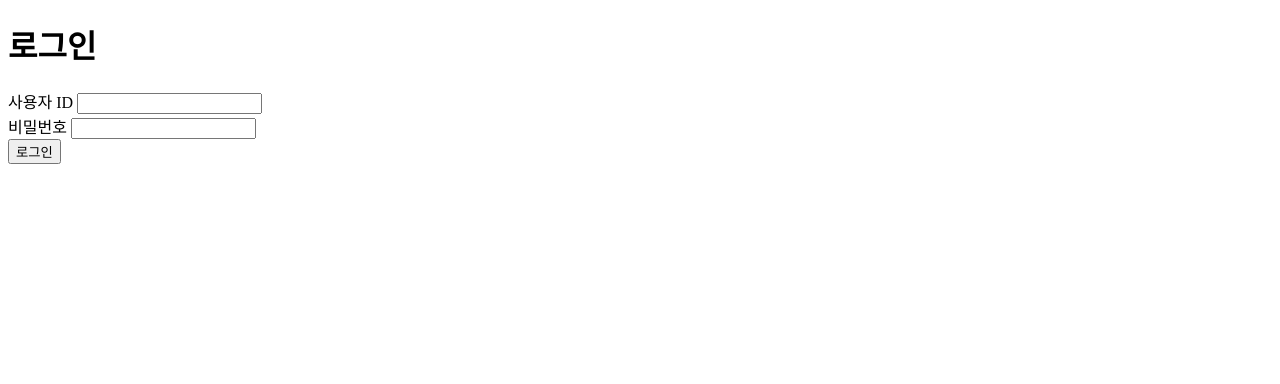
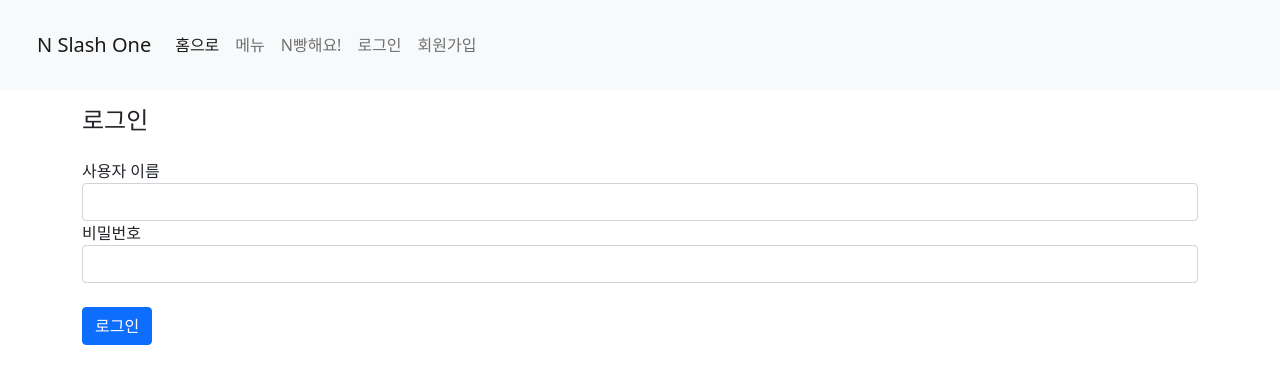
Before and after one commit to jaeyunim/nslashone, a Django app: page /users/login/ in a window 1280 px wide. Shown: the top 384 px of the page. Run offline with Django 3.2, Linux system fonts and the light colour scheme.

Commit message:
accounts 기능 추가

```diff
--- a/blog/templates/blog/post_detail.html
+++ b/blog/templates/blog/post_detail.html
@@ -8,7 +8,7 @@
     </div>
     {% endif %}
     <a href="{% url 'post_edit' pk=post.pk %}" class="btn btn-default">
-        <span class="glyphicon glyphicon-pencil"></span>
+        <span class="btn btn-primary">edit</span>
     </a>
     <h1>{{ post.title }}</h1>
     <p>{{ post.text|linebreaksbr }}</p>
--- a/blog/templates/blog/post_edit.html
+++ b/blog/templates/blog/post_edit.html
@@ -4,6 +4,6 @@
 <h1>New post</h1>
 <form method="POST" class="post-form">{% csrf_token %}
     {{ form.as_p }}
-    <button type="submit" class="save btn btn-default">Save</button>
+    <button type="submit" class="btn btn-primary">Save</button>
 </form>
 {% endblock %}
--- a/blog/templates/blog/post_list.html
+++ b/blog/templates/blog/post_list.html
@@ -1,6 +1,9 @@
 {% extends 'blog/base.html' %}
 
 {% block content %}
+<a href="{% url 'post_new' %}" class="top-menu">
+    <span class="btn btn-primary">글 올리기</span>
+</a>
 {% for post in posts %}
 <div class="post">
     <div class="date">
--- a/config/settings.py
+++ b/config/settings.py
@@ -40,7 +40,7 @@ DJANGO_APPS = [
 ]
 
 PROJECT_APPS = [
-    "users.apps.UsersConfig",
+    "users",
     "blog",
 ]
 
@@ -73,6 +73,7 @@ TEMPLATES = [
         },
     },
 ]
+
 
 WSGI_APPLICATION = "config.wsgi.application"
 
@@ -129,6 +130,6 @@ STATIC_ROOT = os.path.join(BASE_DIR, "static")
 
 AUTH_USER_MODEL = "users.User"
 
-""" 로그인, 로그아웃 """
+# 로그인 로그아웃
 LOGIN_REDIRECT_URL = "/"
 LOGOUT_REDIRECT_URL = "/"
--- /dev/null
+++ b/users/templates/users/base.html
@@ -0,0 +1,50 @@
+{% load static %}
+<!DOCTYPE html>
+<html lang="en">
+
+<head>
+    <meta charset="UTF-8">
+    <meta http-equiv="X-UA-Compatible" content="IE=edge">
+    <meta name="viewport" content="width=device-width, initial-scale=1.0">
+    <link href="https://cdn.jsdelivr.net/npm/bootstrap@5.1.3/dist/css/bootstrap.min.css" rel="stylesheet"
+        integrity="sha384-1BmE4kWBq78iYhFldvKuhfTAU6auU8tT94WrHftjDbrCEXSU1oBoqyl2QvZ6jIW3" crossorigin="anonymous">
+    <link rel="stylesheet" href="{% static 'css/blog.css' %}">
+    <link href="//fonts.googleapis.com/css?family=Lobster&subset=latin,latin-ext" rel="stylesheet" type="text/css">
+    <title>Document</title>
+</head>
+
+<body>
+    <!-- nav bar -->
+    <nav class="navbar navbar-expand-lg navbar-light bg-light" style="padding: 25px;">
+        <div class="container-fluid">
+            <a class="navbar-brand" href="/">N Slash One</a>
+            <button class="navbar-toggler" type="button" data-bs-toggle="collapse" data-bs-target="#navbarNavAltMarkup"
+                aria-controls="navbarNavAltMarkup" aria-expanded="false" aria-label="Toggle navigation">
+                <span class="navbar-toggler-icon"></span>
+            </button>
+            <div class="collapse navbar-collapse" id="navbarNavAltMarkup">
+                <div class="navbar-nav">
+                    <a class="nav-link active" aria-current="page" href="/">홈으로</a>
+                    <a class="nav-link" href="#">메뉴</a>
+                    <a class="nav-link" href="#">N빵해요!</a>
+
+                    {% if user.is_authenticated %}
+                    <a class="nav-link" href="{% url 'users:logout' %}">{{ user.username }}님 로그아웃</a>
+                    {% else %}
+                    <a class="nav-link" href="{% url 'users:login' %}">로그인</a>
+                    <a class="nav-link" href="{% url 'users:signup' %}">회원가입</a>
+                    {% endif %}
+                </div>
+            </div>
+        </div>
+    </nav>
+    <div class="account_countainer">
+        {% block content %}
+        {% endblock %}
+    </div>
+    <script src="https://cdn.jsdelivr.net/npm/bootstrap@5.1.3/dist/js/bootstrap.bundle.min.js"
+        integrity="sha384-ka7Sk0Gln4gmtz2MlQnikT1wXgYsOg+OMhuP+IlRH9sENBO0LRn5q+8nbTov4+1p"
+        crossorigin="anonymous"></script>
+</body>
+
+</html>
--- a/users/templates/users/form_errors.html
+++ b/users/templates/users/form_errors.html
@@ -1,14 +1,3 @@
-<!DOCTYPE html>
-<html lang="en">
-
-<head>
-    <meta charset="UTF-8">
-    <meta http-equiv="X-UA-Compatible" content="IE=edge">
-    <meta name="viewport" content="width=device-width, initial-scale=1.0">
-    <title>Document</title>
-</head>
-
-<body>
 {% if form.errors %}
 {% for field in form %}
 {% for error in field.errors %}
@@ -26,6 +15,3 @@
 </div>
 {% endfor %}
 {% endif %}
-</body>
-
-</html>
--- a/users/templates/users/login.html
+++ b/users/templates/users/login.html
@@ -1,28 +1,26 @@
-<!DOCTYPE html>
-<html lang="en">
+{% extends 'users/base.html' %}
 
-<head>
-    <meta charset="UTF-8">
-    <meta http-equiv="X-UA-Compatible" content="IE=edge">
-    <meta name="viewport" content="width=device-width, initial-scale=1.0">
-    <title>Document</title>
-</head>
-
-<body>
-    <h1>로그인</h1>
-    <form method="post" action="{% url 'users:login' %}">
+{% block content %}
+<div class="container my-3">
+    <div class="row my-3">
+        <div class="col-4">
+            <h4>로그인</h4>
+        </div>
+    </div>
+    <form action="{% url 'users:login' %}" class="post-form" method="post">
         {% csrf_token %}
-        {% include 'users/form_errors.html' %}
-        <div>
-            <label>사용자 ID</label>
-            <input type="text" name="username" id="username">
+        {% include "users/form_errors.html" %}
+        <div class="form-group">
+            <label for="username">사용자 이름</label>
+            <input type="text" class="form-control" name="username" id="username">
         </div>
-        <div>
-            <label>비밀번호</label>
-            <input type="text" name="password" id="password">
+        <div class="form-group">
+            <label for="password1">비밀번호</label>
+            <input type="password" class="form-control" name="password" id="password">
         </div>
-        <button type="submit">로그인</button>
+        <br>
+        <button type="submit" class="btn btn-primary">로그인</button>
     </form>
-</body>
-
-</html>
+</div>
+</form>
+{% endblock %}
--- a/users/urls.py
+++ b/users/urls.py
@@ -1,6 +1,6 @@
-from django.urls import URLPattern, path
+from django.urls import path
+from . import views
 from django.contrib.auth import views as auth_views
-from .views import *
 
 app_name = "users"
 
@@ -10,9 +10,6 @@ urlpatterns = [
         auth_views.LoginView.as_view(template_name="users/login.html"),
         name="login",
     ),
-    path(
-        "logout/",
-        auth_views.LogoutView.as_view(),
-        name="logout",
-    ),
+    path("logout/", auth_views.LogoutView.as_view(), name="logout"),
+    path("signup/", views.signup, name="signup"),
 ]
```
Also changed, not shown: blog/templates/blog/base.html (+4 -9 lines), users/forms.py (added, +10 -0 lines), users/templates/users/signup.html (added, +32 -0 lines), users/views.py (+18 -1 lines), users/migrations/0002_delete_user.py (added). Lines whose indentation alone changed are shown as unchanged.
